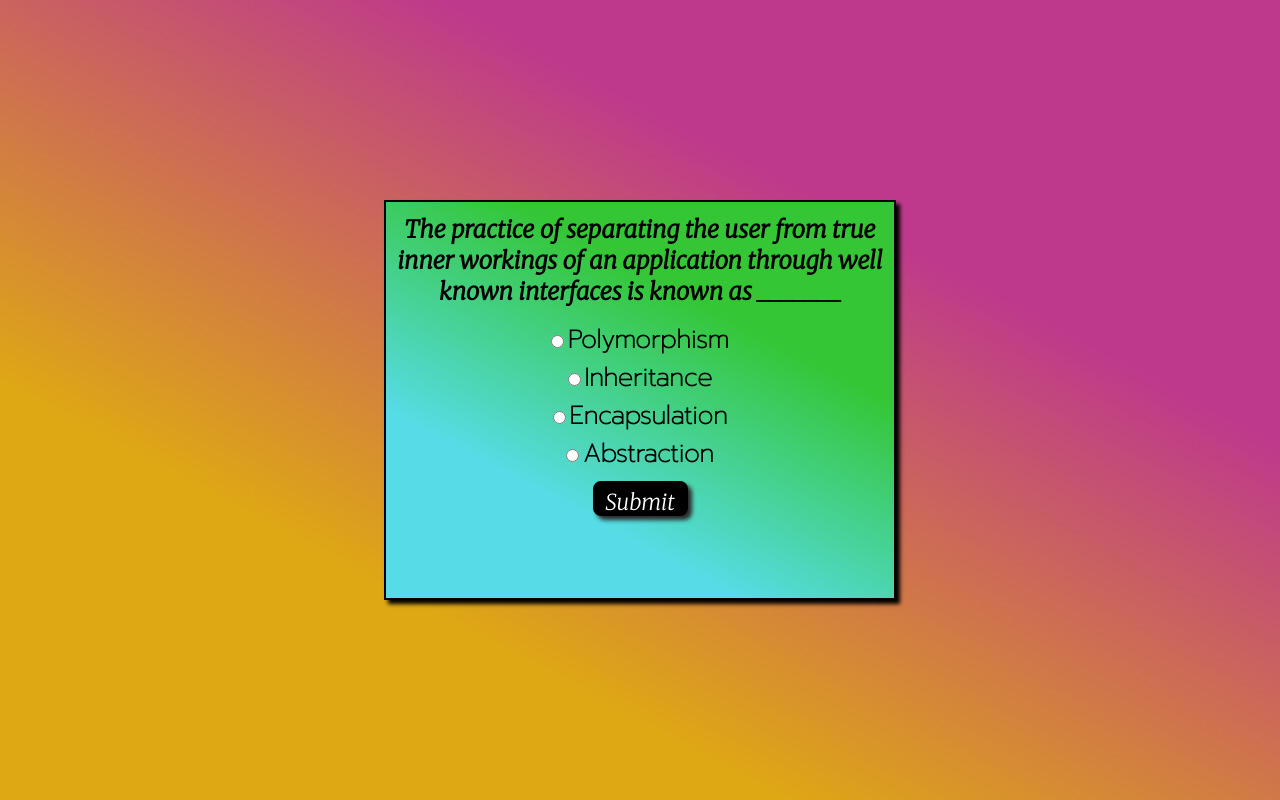
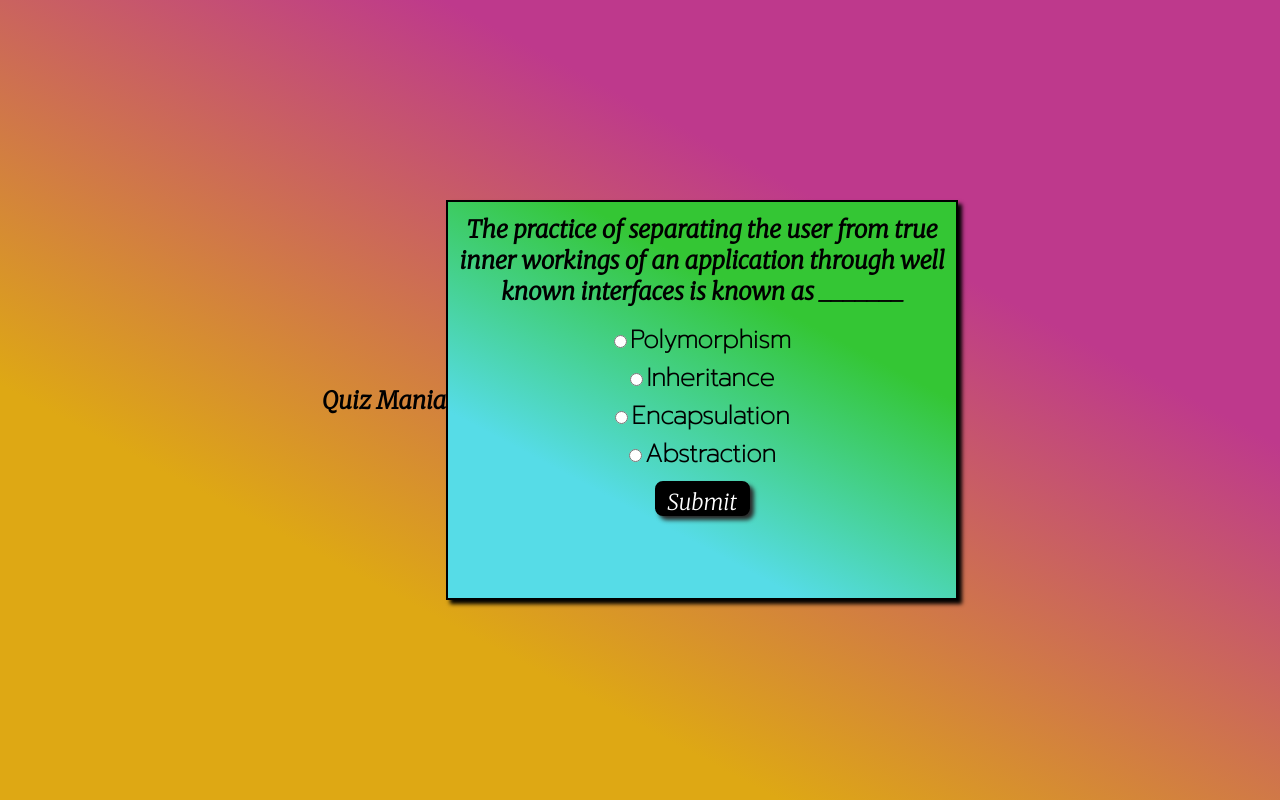
Before and after one commit to vdas01/Quiz-App, a plain HTML site: page index.html in a window 1280 px wide. Drawn offline with Linux system fonts and the light colour scheme.

Commit message:
Update index.html

```diff
--- a/index.html
+++ b/index.html
@@ -13,6 +13,7 @@
 </head>
 <body>
     <div class="main_div">
+          <h2 class="heading">Quiz Mania</h2>
         <div class="centre_div">
             <h4 class="question">Question</h4>
             <ol>
```
